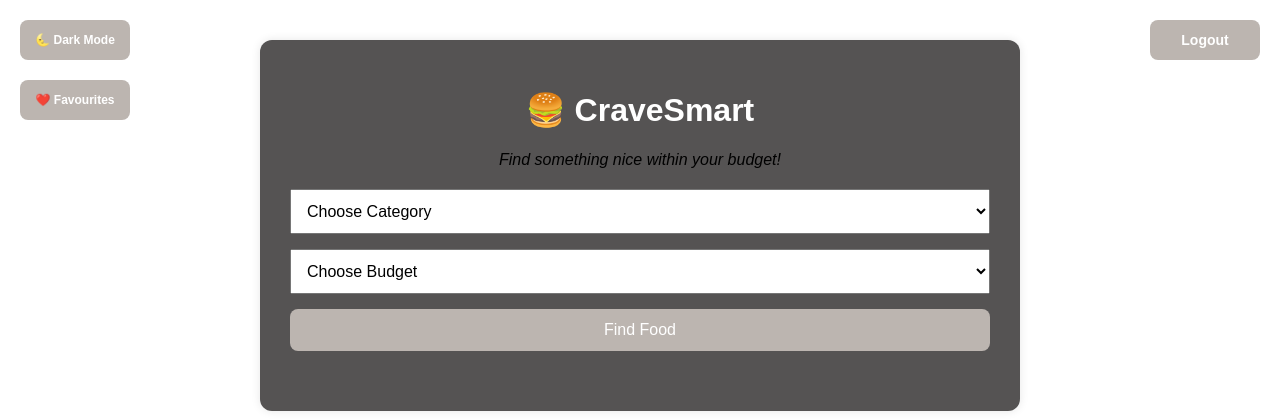
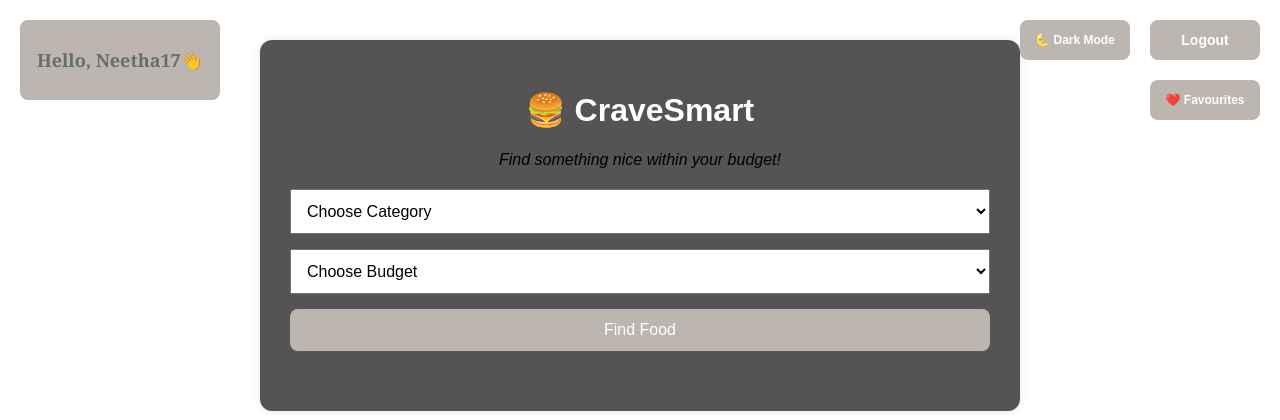
Before and after one commit to navneetha17/Mini-IT-G053-, a Flask app: page /home in a window 1280 px wide. Shown: the top 420 px of the page. Run offline with Flask 3, Linux system fonts and the light colour scheme; a user stored in the database is signed in.

Commit message:
Hello, Username

```diff
--- a/static/main_page.css
+++ b/static/main_page.css
@@ -12,6 +12,18 @@ body.dark-mode{
  color:black;
  margin: 0;
  padding: 40px;
+}
+
+#welcome-btn {
+  height: 80px;
+  width: 200px;
+  font-size: 12px;
+  margin-bottom: 20px;
+  color: rgb(103, 110, 105);
+  font-family:Georgia, 'Times New Roman', Times, serif;
+  position: absolute;
+  left: 20px;
+  top: 20px;
 }
 
 .container {
@@ -50,7 +62,7 @@ button {
   height: 40px;
   font-size: 12px;
   position: absolute;
-  left: 20px;
+  right: 20px;
   top: 80px;
 }
 
@@ -59,7 +71,7 @@ button {
   height: 40px;
   font-size: 12px;
   position: absolute;
-  left: 20px;
+  right: 150px;
   top: 20px;
 }
 
--- a/templates/main_page.html
+++ b/templates/main_page.html
@@ -4,6 +4,9 @@
     <meta charset="UTF-8">
     <meta name="viewport" content="width=device-width, initial-scale=1.0">
     <script defer src="{{ url_for('static', filename='script.js') }}"></script>
+
+    <button id="welcome-btn"><b><h2>Hello, {{username}}👋</h2> </b></button>
+
     <title>Crave Smart</title>
 
     <link rel="stylesheet" href="{{ url_for('static', filename='main_page.css') }}">
--- a/web.py
+++ b/web.py
@@ -44,6 +44,7 @@ def login():
 
         if user and bcrypt.check_password_hash(user.password, password):
             session['user_id'] = user.id
+            session['username'] = user.username
             return redirect(url_for('home_page'))
 
         return "Wrong Username or Password"
@@ -164,7 +165,7 @@ def favourites():
 # HOME PAGE ROUTE
 @app.route('/home')
 def home_page():
-    return render_template('main_page.html')
+    return render_template('main_page.html',username=session.get('username'))
 
 
 # RECOMMEND ROUTE
```
